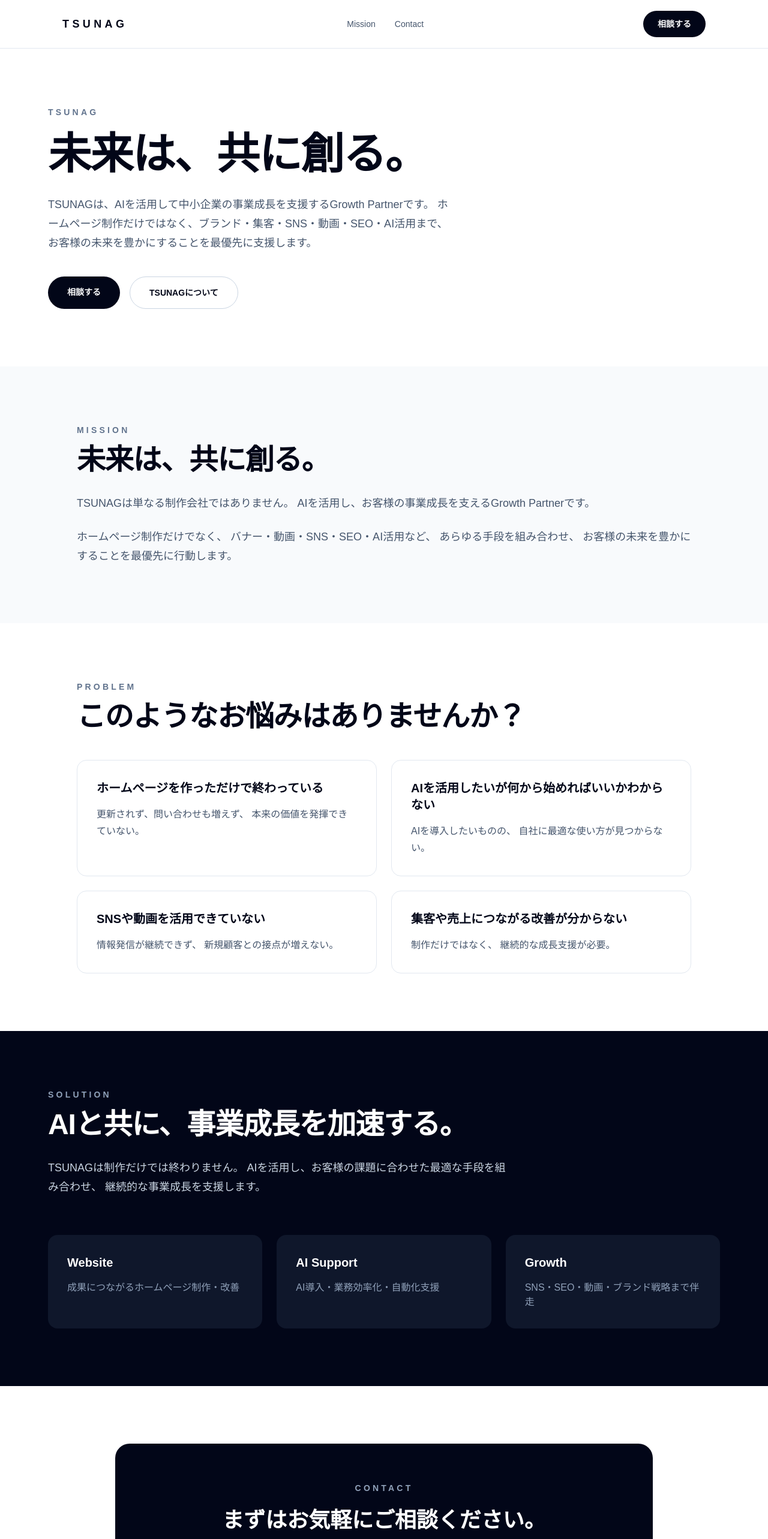
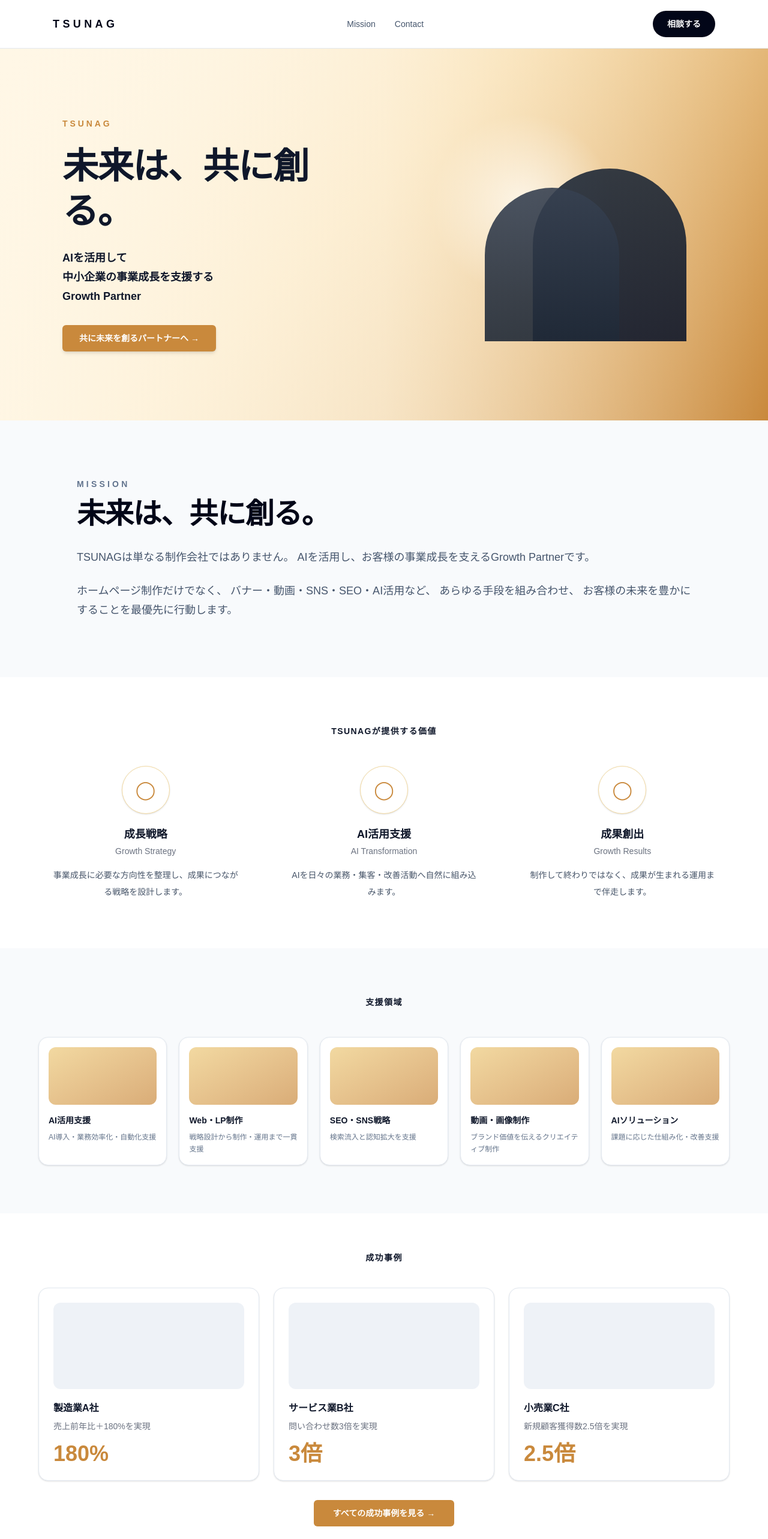
Before and after one commit to Takuya53/tsunag-website, a Next.js app: page / in a window 1280 px wide. Shown: the top 2566 px of the page at 60% size. Built offline with nearby package versions, Linux system fonts and the light colour scheme.

Commit message:
Complete TOP page production

```diff
--- a/app/components/sections/Header.tsx
+++ b/app/components/sections/Header.tsx
@@ -1,9 +1,9 @@
 export default function Header() {
   return (
     <header className="sticky top-0 z-50 border-b border-slate-200 bg-white/90 backdrop-blur">
-      <div className="mx-auto flex h-20 max-w-6xl items-center justify-between px-6 sm:px-10">
+      <div className="mx-auto flex h-20 max-w-6xl items-center justify-between px-6">
         <a
-          href="/"
+          href="#top"
           className="text-lg font-bold tracking-[0.3em] text-slate-950"
         >
           TSUNAG
@@ -13,7 +13,6 @@ export default function Header() {
           <a href="#mission" className="hover:text-slate-950">
             Mission
           </a>
-
           <a href="#contact" className="hover:text-slate-950">
             Contact
           </a>
@@ -21,7 +20,7 @@ export default function Header() {
 
         <a
           href="#contact"
-          className="rounded-full bg-slate-950 px-6 py-3 text-sm font-semibold text-white transition hover:opacity-90"
+          className="rounded-full bg-slate-950 px-6 py-3 text-sm font-bold text-white transition hover:bg-slate-800"
         >
           相談する
         </a>
--- a/app/components/sections/Hero.tsx
+++ b/app/components/sections/Hero.tsx
@@ -1,35 +1,33 @@
 export default function Hero() {
   return (
-    <section className="px-6 py-24 sm:px-10 lg:px-20">
-      <div className="mx-auto max-w-6xl">
-        <p className="mb-6 text-sm font-semibold tracking-[0.3em] text-slate-500">
-          TSUNAG
-        </p>
+    <section className="relative overflow-hidden bg-[#FDF7EC]">
+      <div className="absolute inset-0 bg-[radial-gradient(circle_at_68%_42%,rgba(255,255,255,0.8),transparent_16%),linear-gradient(135deg,#fff8ea_0%,#f6d7a0_45%,#c9893c_100%)]" />
+      <div className="absolute inset-0 bg-gradient-to-r from-[#FFF7E6]/95 via-[#FFF7E6]/70 to-transparent" />
 
-        <h1 className="max-w-4xl text-5xl font-bold tracking-tight sm:text-6xl lg:text-7xl">
-          未来は、共に創る。
-        </h1>
-
-        <p className="mt-8 max-w-2xl text-lg leading-8 text-slate-600">
-          TSUNAGは、AIを活用して中小企業の事業成長を支援するGrowth Partnerです。
-          ホームページ制作だけではなく、ブランド・集客・SNS・動画・SEO・AI活用まで、
-          お客様の未来を豊かにすることを最優先に支援します。
-        </p>
-
-        <div className="mt-10 flex flex-col gap-4 sm:flex-row">
+      <div className="relative mx-auto grid min-h-[620px] max-w-6xl items-center gap-10 px-6 py-24 sm:px-10 lg:grid-cols-2">
+        <div>
+          <p className="text-sm font-bold tracking-[0.28em] text-[#C9893C]">TSUNAG</p>
+          <h1 className="mt-6 text-5xl font-bold leading-tight tracking-tight text-[#0F172A] sm:text-6xl">
+            未来は、共に創る。
+          </h1>
+          <p className="mt-6 max-w-xl text-lg font-semibold leading-8 text-[#0F172A]">
+            AIを活用して
+            <br />
+            中小企業の事業成長を支援する
+            <br />
+            Growth Partner
+          </p>
           <a
             href="#contact"
-            className="rounded-full bg-slate-950 px-8 py-4 text-center text-sm font-semibold text-white"
+            className="mt-8 inline-flex rounded-md bg-[#C9893C] px-7 py-3 text-sm font-bold text-white shadow-md transition hover:bg-[#9A742A]"
           >
-            相談する
+            共に未来を創るパートナーへ →
           </a>
+        </div>
 
-          <a
-            href="#mission"
-            className="rounded-full border border-slate-300 px-8 py-4 text-center text-sm font-semibold text-slate-950"
-          >
-            TSUNAGについて
-          </a>
+        <div className="relative hidden min-h-[420px] lg:block">
+          <div className="absolute bottom-8 right-8 h-72 w-64 rounded-t-full bg-gradient-to-b from-[#1F2937] to-[#0F172A] opacity-90" />
+          <div className="absolute bottom-8 right-36 h-64 w-56 rounded-t-full bg-gradient-to-b from-[#374151] to-[#1F2937] opacity-90" />
         </div>
       </div>
     </section>
--- /dev/null
+++ b/app/components/sections/Insights.tsx
@@ -0,0 +1,32 @@
+export default function Insights() {
+  const insights = [
+    ["2024.06.20", "AI活用で中小企業の成長を加速する方法"],
+    ["2024.06.15", "SEOで成果を出すための戦略とは"],
+    ["2024.06.10", "SNS活用でブランドを成長させる方法"],
+  ];
+
+  return (
+    <section className="bg-[#F8FAFC] px-6 py-16 sm:px-10">
+      <div className="mx-auto max-w-6xl">
+        <h2 className="text-center text-sm font-bold tracking-widest text-[#0F172A]">
+          インサイト
+        </h2>
+
+        <div className="mt-10 grid gap-4 md:grid-cols-3">
+          {insights.map(([date, title]) => (
+            <article key={title} className="rounded-xl border border-slate-200 bg-white p-5 shadow-sm">
+              <p className="text-xs text-[#6B7280]">{date}</p>
+              <h3 className="mt-3 text-sm font-bold leading-6 text-[#0F172A]">{title}</h3>
+            </article>
+          ))}
+        </div>
+
+        <div className="mt-8 text-center">
+          <a className="text-sm font-bold text-[#C9893C]">
+            すべてのインサイトを見る →
+          </a>
+        </div>
+      </div>
+    </section>
+  );
+}
--- /dev/null
+++ b/app/components/sections/Services.tsx
@@ -0,0 +1,27 @@
+export default function Services() {
+  const services = [
+    ["AI活用支援", "AI導入・業務効率化・自動化支援"],
+    ["Web・LP制作", "戦略設計から制作・運用まで一貫支援"],
+    ["SEO・SNS戦略", "検索流入と認知拡大を支援"],
+    ["動画・画像制作", "ブランド価値を伝えるクリエイティブ制作"],
+    ["AIソリューション", "課題に応じた仕組み化・改善支援"],
+  ];
+
+  return (
+    <section className="bg-[#F8FAFC] px-6 py-20 sm:px-10">
+      <div className="mx-auto max-w-6xl">
+        <h2 className="text-center text-sm font-bold tracking-widest text-[#0F172A]">支援領域</h2>
+
+        <div className="mt-12 grid gap-5 md:grid-cols-5">
+          {services.map(([title, body]) => (
+            <article key={title} className="rounded-2xl border border-slate-200 bg-white p-4 shadow-sm">
+              <div className="h-24 rounded-xl bg-gradient-to-br from-[#F2D9A1] to-[#C9893C]/70" />
+              <h3 className="mt-4 text-sm font-bold text-[#0F172A]">{title}</h3>
+              <p className="mt-2 text-xs leading-5 text-[#64748B]">{body}</p>
+            </article>
+          ))}
+        </div>
+      </div>
+    </section>
+  );
+}
--- /dev/null
+++ b/app/components/sections/Value.tsx
@@ -0,0 +1,28 @@
+export default function Value() {
+  const values = [
+    ["成長戦略", "Growth Strategy", "事業成長に必要な方向性を整理し、成果につながる戦略を設計します。"],
+    ["AI活用支援", "AI Transformation", "AIを日々の業務・集客・改善活動へ自然に組み込みます。"],
+    ["成果創出", "Growth Results", "制作して終わりではなく、成果が生まれる運用まで伴走します。"],
+  ];
+
+  return (
+    <section className="bg-white px-6 py-20 sm:px-10">
+      <div className="mx-auto max-w-6xl text-center">
+        <h2 className="text-sm font-bold tracking-widest text-[#0F172A]">TSUNAGが提供する価値</h2>
+
+        <div className="mt-12 grid gap-10 md:grid-cols-3">
+          {values.map(([title, subtitle, body]) => (
+            <div key={title} className="flex flex-col items-center">
+              <div className="flex h-20 w-20 items-center justify-center rounded-full border border-[#F2D9A1] bg-white text-3xl text-[#C9893C] shadow-sm">
+                ◯
+              </div>
+              <h3 className="mt-5 text-lg font-bold text-[#0F172A]">{title}</h3>
+              <p className="mt-1 text-sm text-[#6B7280]">{subtitle}</p>
+              <p className="mt-4 max-w-xs text-sm leading-7 text-[#475569]">{body}</p>
+            </div>
+          ))}
+        </div>
+      </div>
+    </section>
+  );
+}
--- /dev/null
+++ b/app/components/sections/Works.tsx
@@ -0,0 +1,34 @@
+export default function Works() {
+  const works = [
+    ["製造業A社", "売上前年比＋180%を実現", "180%"],
+    ["サービス業B社", "問い合わせ数3倍を実現", "3倍"],
+    ["小売業C社", "新規顧客獲得数2.5倍を実現", "2.5倍"],
+  ];
+
+  return (
+    <section className="bg-white px-6 py-16 sm:px-10">
+      <div className="mx-auto max-w-6xl">
+        <h2 className="text-center text-sm font-bold tracking-widest text-[#0F172A]">
+          成功事例
+        </h2>
+
+        <div className="mt-10 grid gap-6 md:grid-cols-3">
+          {works.map(([company, text, number]) => (
+            <div key={company} className="rounded-2xl border border-slate-200 bg-white p-6 shadow-sm">
+              <div className="h-36 rounded-xl bg-[#EEF2F7]" />
+              <h3 className="mt-5 font-bold text-[#0F172A]">{company}</h3>
+              <p className="mt-2 text-sm text-[#6B7280]">{text}</p>
+              <p className="mt-4 text-4xl font-bold text-[#C9893C]">{number}</p>
+            </div>
+          ))}
+        </div>
+
+        <div className="mt-8 text-center">
+          <a className="inline-block rounded-md bg-[#C9893C] px-8 py-3 text-sm font-bold text-white">
+            すべての成功事例を見る →
+          </a>
+        </div>
+      </div>
+    </section>
+  );
+}
--- a/app/page.tsx
+++ b/app/page.tsx
@@ -1,10 +1,12 @@
 import Header from "./components/sections/Header";
-import Footer from "./components/sections/Footer";
-import CTA from "./components/sections/CTA";
-import Solution from "./components/sections/Solution";
-import Problem from "./components/sections/Problem";
 import Hero from "./components/sections/Hero";
 import Mission from "./components/sections/Mission";
+import Value from "./components/sections/Value";
+import Services from "./components/sections/Services";
+import Works from "./components/sections/Works";
+import Insights from "./components/sections/Insights";
+import CTA from "./components/sections/CTA";
+import Footer from "./components/sections/Footer";
 
 export default function Home() {
   return (
@@ -12,8 +14,10 @@ export default function Home() {
       <Header />
       <Hero />
       <Mission />
-  <Problem />
-  <Solution />
+      <Value />
+      <Services />
+      <Works />
+      <Insights />
       <CTA />
       <Footer />
     </main>
```
Lines whose indentation alone changed are shown as unchanged.
